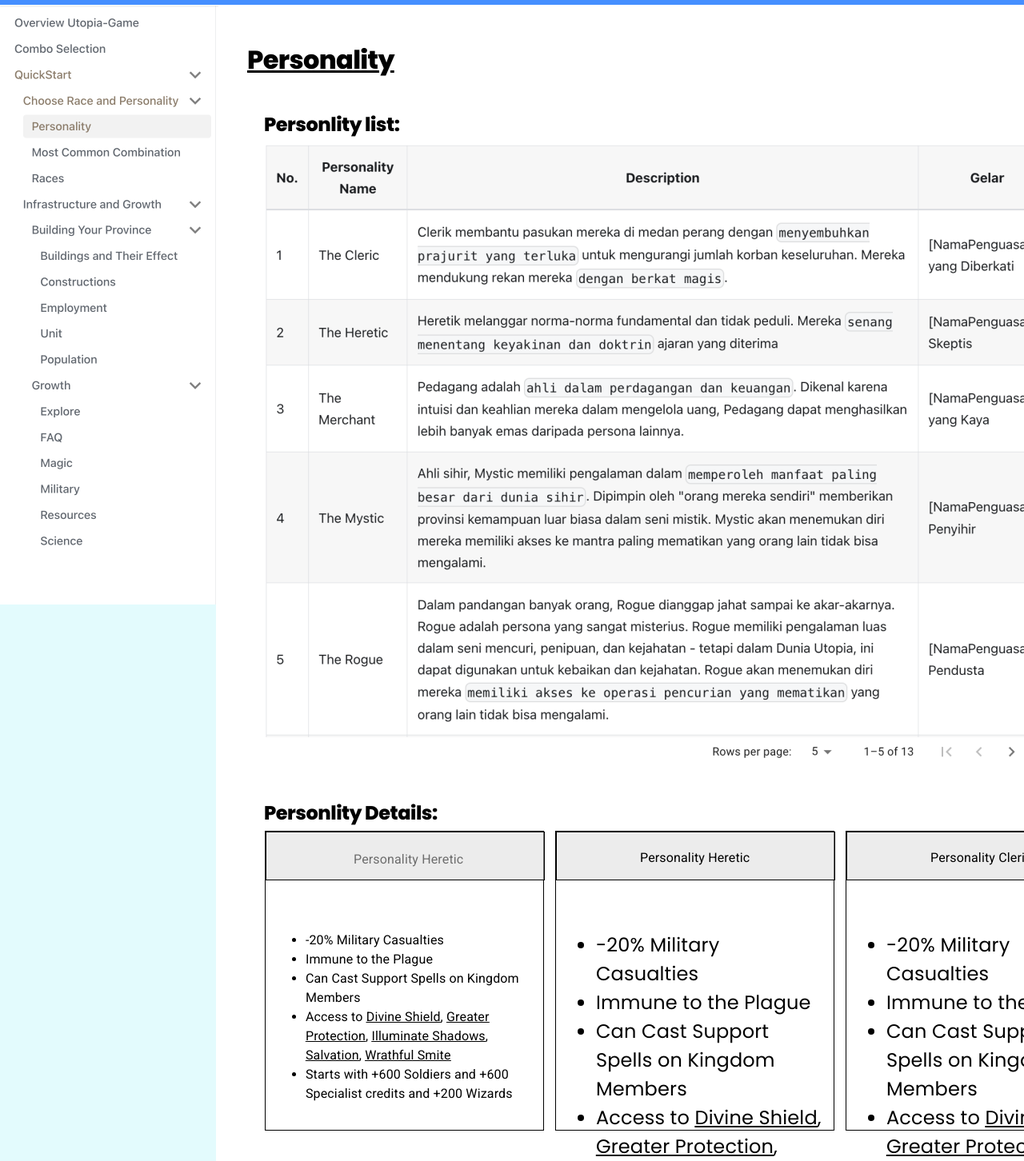
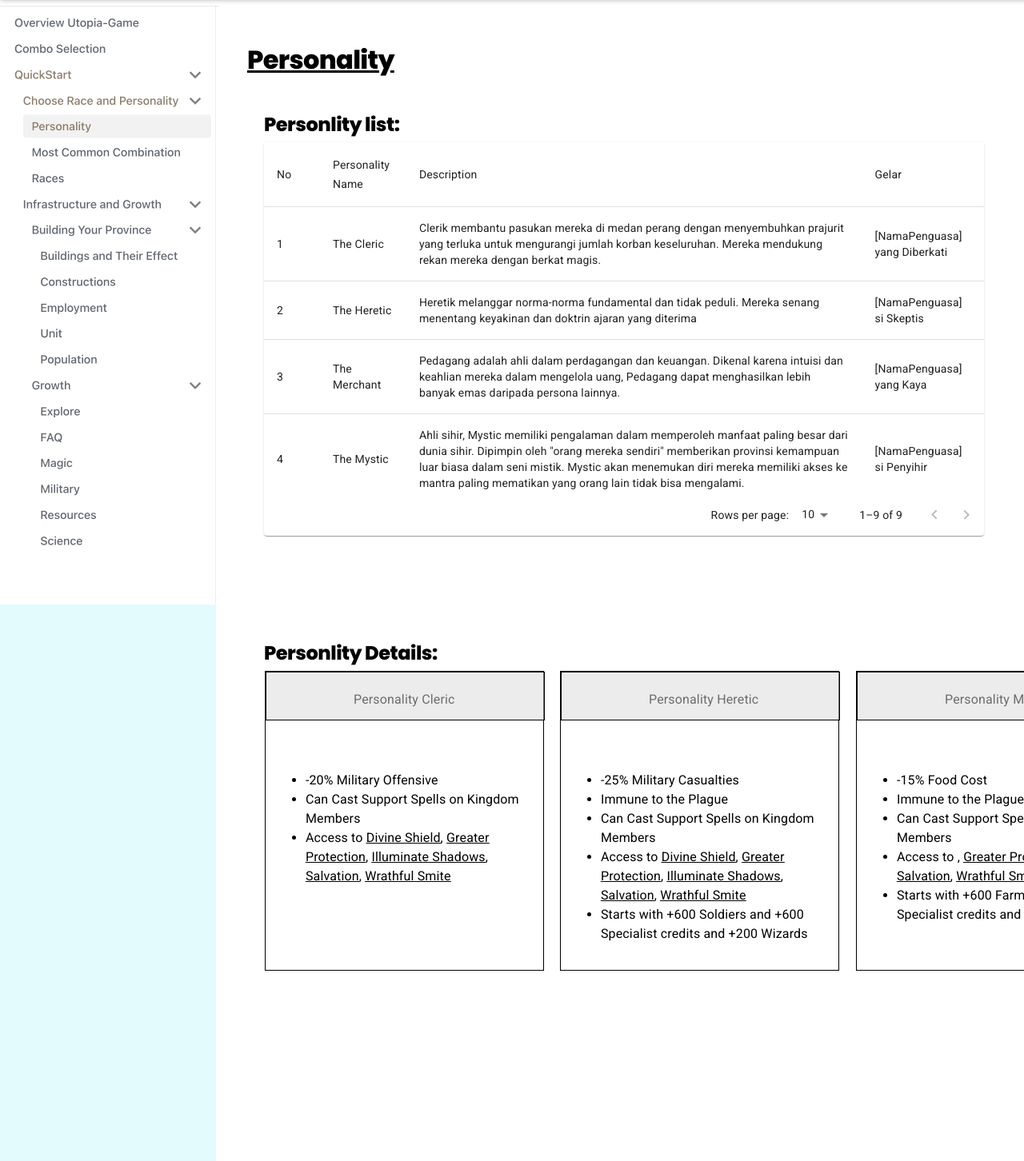
Before and after one commit to mhanifpr/TA-Proposed-design, a React (Create React App) app: page /pages-list in a window 1280 px wide. Shown: the part 67-1519 px from the top of the page at 80% size. Built offline with nearby package versions, Linux system fonts and the light colour scheme.

Commit message:
update Guide & list

```diff
--- a/src/pages/HorizontalStepper.tsx
+++ b/src/pages/HorizontalStepper.tsx
@@ -7,9 +7,9 @@ import Button from "@mui/material/Button";
 import Typography from "@mui/material/Typography";
 
 const steps = [
-  "Select campaign settings",
-  "Create an ad group",
-  "Create an ad",
+  "Buat Akun",
+  "Baca dan Ikuti Tutorial Wiki",
+  "Pilih Ras Dan Personality",
 ];
 
 export default function HorizontalLinearStepper() {
@@ -84,7 +84,7 @@ export default function HorizontalLinearStepper() {
       {activeStep === steps.length ? (
         <React.Fragment>
           <Typography sx={{ mt: 2, mb: 1 }}>
-            All steps completed - you&apos;re finished
+            Tahap Awal Selesai - Selamat Bermain!
           </Typography>
           <Box sx={{ display: "flex", flexDirection: "row", pt: 2 }}>
             <Box sx={{ flex: "1 1 auto" }} />
--- a/src/pages/PagesList.tsx
+++ b/src/pages/PagesList.tsx
@@ -1,5 +1,7 @@
 import { FunctionComponent, useCallback } from "react";
 import { Link, useNavigate } from "react-router-dom";
+import StickyHeadTable from "./Tabelfunc";
+import SearchAppBar from "./Searchbar";
 
 const PagesList: FunctionComponent = () => {
   const navigate = useNavigate();
@@ -12,16 +14,17 @@ const PagesList: FunctionComponent = () => {
     <div className="relative bg-white w-full h-[1519px] overflow-hidden text-left text-5xl text-black font-poppins">
       <div className="absolute top-[73px] left-[0px] bg-lightcyan w-[270px] h-[1446px]" />
       <Link
-        className="cursor-pointer [text-decoration:none] absolute top-[0px] left-[1360px] bg-peru w-20 h-[73px]"
+        className="cursor-pointer [text-decoration:none] absolute top-[0px] left-[1360px] bg-peru w-20 h-[65px]"
         to="/"
         onClick={onHomeButtonClick}
       >
         <img
-          className="absolute top-[6px] left-[10px] w-[60px] h-[60px] overflow-hidden"
+          className="absolute top-[4px] left-[10px] w-[60px] h-[60px] overflow-hidden"
           alt=""
           src="/bxhome5.svg"
         />
       </Link>
+
       <div className="absolute top-[129px] left-[309px] text-13xl [text-decoration:underline] tracking-[-0.02em] leading-[25px] font-semibold">
         Personality
       </div>
@@ -33,11 +36,14 @@ const PagesList: FunctionComponent = () => {
       <div className="absolute top-[210px] left-[330px] tracking-[-0.02em] leading-[25px] font-semibold">
         Personlity list:
       </div>
-      <div className="absolute top-[1071px] left-[330px] tracking-[-0.02em] leading-[25px] font-semibold">
+      <div className="absolute top-[871px] left-[330px] tracking-[-0.02em] leading-[25px] font-semibold">
         Personlity Details:
       </div>
-      <div className="absolute top-[0px] left-[0px] bg-dodgerblue w-[1360px] h-[73px]" />
-      <div className="absolute top-[5px] left-[247px] flex flex-row py-2.5 px-0 items-start justify-start text-xl text-white">
+      {/* <div className="absolute top-[0px] left-[0px] bg-dodgerblue w-[1360px] h-[73px]" /> */}
+      <div className="absolute top-[0px] left-[0px] w-[1360px] h-73 bg-gray text-center border-1 ">
+        <SearchAppBar />
+      </div>
+      {/* <div className="absolute top-[5px] left-[247px] flex flex-row py-2.5 px-0 items-start justify-start text-xl text-white">
         <div className="relative leading-[48px] font-black">Tutorial</div>
       </div>
       <div className="absolute top-[5px] left-[143px] flex flex-row py-2.5 px-0 items-start justify-start text-xl text-white">
@@ -52,27 +58,90 @@ const PagesList: FunctionComponent = () => {
         className="absolute top-[10px] left-[1292px] w-[54px] h-[54px] overflow-hidden"
         alt=""
         src="/materialsymbolssearch1.svg"
-      />
+      /> */}
       <div className="absolute top-[245px] left-[330px] w-[993px] h-[783px]">
-        <img
+        {/* <img
           className="absolute top-[0px] left-[0px] w-[993px] h-[744px] object-cover"
           alt=""
           src="/screen-shot-20230614-at-1849-1@2x.png"
-        />
-        <img
+        /> */}
+        {/* <img
           className="absolute top-[744px] left-[539px] w-[454px] h-[39px] object-cover"
           alt=""
           src="/screen-shot-20230614-at-1850-1@2x.png"
-        />
+        /> */}
+          <div className="absolute top-[0px] left-[0px] w-[900px] h-[160px]"><StickyHeadTable/></div>
       </div>
-      <div className="absolute top-[1106px] left-[331px] bg-white box-border w-[349px] h-[375px] text-base font-roboto border-[1px] border-solid border-black">
+      <div className="absolute top-[906px] left-[331px] bg-white box-border w-[349px] h-[375px] text-base font-roboto border-[1px] border-solid border-black">
+        <div className="absolute top-[23px] left-[calc(50%_-_63.5px)] tracking-[0.15px] leading-[150%]">
+          Personality Cleric
+        </div>
+        <div className="absolute top-[0px] left-[0px] bg-gainsboro-300 box-border w-[349px] h-[61px] border-[1px] border-solid border-black" />
+        <div className="absolute top-[123.66px] left-[30.91px] text-[inherit] tracking-[0.15px] leading-[150%] font-inherit inline-block w-[303.13px] h-[187.99px]">
+          <ul className="m-0 pl-[19px]">
+            <li className="mb-0">-20% Military Offensive</li>
+            <li className="mb-0">Can Cast Support Spells on Kingdom Members</li>
+            <li className="mb-0">
+              {`Access to `}
+              <a
+                className="text-[inherit]"
+                href="http://wiki.utopia-game.com/index.php?title=Mystics#Divine_Shield"
+                target="_blank"
+              >
+                <span className="[text-decoration:underline]">
+                  Divine Shield
+                </span>
+              </a>
+              {`, `}
+              <a
+                className="text-[inherit]"
+                href="http://wiki.utopia-game.com/index.php?title=Mystics#Greater_Protection"
+                target="_blank"
+              >
+                <span className="[text-decoration:underline]">
+                  Greater Protection
+                </span>
+              </a>
+              {`, `}
+              <a
+                className="text-[inherit]"
+                href="http://wiki.utopia-game.com/index.php?title=Mystics#Illuminate_Shadows"
+                target="_blank"
+              >
+                <span className="[text-decoration:underline]">
+                  Illuminate Shadows
+                </span>
+              </a>
+              {`, `}
+              <a
+                className="text-[inherit]"
+                href="http://wiki.utopia-game.com/index.php?title=Mystics#Salvation"
+                target="_blank"
+              >
+                <span className="[text-decoration:underline]">Salvation</span>
+              </a>
+              {`, `}
+              <a
+                className="text-[inherit]"
+                href="http://wiki.utopia-game.com/index.php?title=Mystics#Wrathful_Smite"
+                target="_blank"
+              >
+                <span className="[text-decoration:underline]">
+                  Wrathful Smite
+                </span>
+              </a>
+            </li>
+          </ul>
+        </div>
+      </div>
+      <div className="absolute top-[906px] left-[700px] bg-white box-border w-[349px] h-[375px] text-base font-roboto border-[1px] border-solid border-black">
         <div className="absolute top-[23px] left-[calc(50%_-_63.5px)] tracking-[0.15px] leading-[150%]">
           Personality Heretic
         </div>
         <div className="absolute top-[0px] left-[0px] bg-gainsboro-300 box-border w-[349px] h-[61px] border-[1px] border-solid border-black" />
         <div className="absolute top-[123.66px] left-[30.91px] text-[inherit] tracking-[0.15px] leading-[150%] font-inherit inline-block w-[303.13px] h-[187.99px]">
           <ul className="m-0 pl-[19px]">
-            <li className="mb-0">-20% Military Casualties</li>
+            <li className="mb-0">-25% Military Casualties</li>
             <li className="mb-0">Immune to the Plague</li>
             <li className="mb-0">Can Cast Support Spells on Kingdom Members</li>
             <li className="mb-0">
@@ -132,24 +201,19 @@ const PagesList: FunctionComponent = () => {
           </ul>
         </div>
       </div>
-      <div className="absolute top-[1106px] left-[694px] bg-white box-border w-[349px] h-[375px] text-[inherit] font-inherit border-[1px] border-solid border-black">
+      <div className="absolute top-[906px] left-[1070px] bg-white box-border w-[349px] h-[375px] text-base font-roboto border-[1px] border-solid border-black">
+        <div className="absolute top-[23px] left-[calc(50%_-_63.5px)] tracking-[0.15px] leading-[150%]">
+          Personality Merchant
+        </div>
         <div className="absolute top-[0px] left-[0px] bg-gainsboro-300 box-border w-[349px] h-[61px] border-[1px] border-solid border-black" />
-        <div className="absolute top-[123.66px] left-[30.91px] tracking-[0.15px] leading-[150%] inline-block w-[303.13px] h-[187.99px]">
+        <div className="absolute top-[123.66px] left-[30.91px] text-[inherit] tracking-[0.15px] leading-[150%] font-inherit inline-block w-[303.13px] h-[187.99px]">
           <ul className="m-0 pl-[19px]">
-            <li className="mb-0">-20% Military Casualties</li>
+            <li className="mb-0">-15% Food Cost</li>
             <li className="mb-0">Immune to the Plague</li>
             <li className="mb-0">Can Cast Support Spells on Kingdom Members</li>
             <li className="mb-0">
               {`Access to `}
-              <a
-                className="text-[inherit]"
-                href="http://wiki.utopia-game.com/index.php?title=Mystics#Divine_Shield"
-                target="_blank"
-              >
-                <span className="[text-decoration:underline]">
-                  Divine Shield
-                </span>
-              </a>
+
               {`, `}
               <a
                 className="text-[inherit]"
@@ -161,15 +225,7 @@ const PagesList: FunctionComponent = () => {
                 </span>
               </a>
               {`, `}
-              <a
-                className="text-[inherit]"
-                href="http://wiki.utopia-game.com/index.php?title=Mystics#Illuminate_Shadows"
-                target="_blank"
-              >
-                <span className="[text-decoration:underline]">
-                  Illuminate Shadows
-                </span>
-              </a>
+
               {`, `}
               <a
                 className="text-[inherit]"
@@ -190,80 +246,10 @@ const PagesList: FunctionComponent = () => {
               </a>
             </li>
             <li>
-              Starts with +600 Soldiers and +600 Specialist credits and +200
+              Starts with +600 Farmer and +600 Specialist credits and +200
               Wizards
             </li>
           </ul>
-        </div>
-        <div className="absolute top-[21px] left-[calc(50%_-_68.5px)] text-base tracking-[0.15px] leading-[150%] font-roboto">
-          Personality Heretic
-        </div>
-      </div>
-      <div className="absolute top-[1106px] left-[1057px] bg-white box-border w-[349px] h-[375px] text-[inherit] font-inherit border-[1px] border-solid border-black">
-        <div className="absolute top-[0px] left-[0px] bg-gainsboro-300 box-border w-[349px] h-[61px] border-[1px] border-solid border-black" />
-        <div className="absolute top-[123.66px] left-[30.91px] tracking-[0.15px] leading-[150%] inline-block w-[303.13px] h-[187.99px]">
-          <ul className="m-0 pl-[19px]">
-            <li className="mb-0">-20% Military Casualties</li>
-            <li className="mb-0">Immune to the Plague</li>
-            <li className="mb-0">Can Cast Support Spells on Kingdom Members</li>
-            <li className="mb-0">
-              {`Access to `}
-              <a
-                className="text-[inherit]"
-                href="http://wiki.utopia-game.com/index.php?title=Mystics#Divine_Shield"
-                target="_blank"
-              >
-                <span className="[text-decoration:underline]">
-                  Divine Shield
-                </span>
-              </a>
-              {`, `}
-              <a
-                className="text-[inherit]"
-                href="http://wiki.utopia-game.com/index.php?title=Mystics#Greater_Protection"
-                target="_blank"
-              >
-                <span className="[text-decoration:underline]">
-                  Greater Protection
-                </span>
-              </a>
-              {`, `}
-              <a
-                className="text-[inherit]"
-                href="http://wiki.utopia-game.com/index.php?title=Mystics#Illuminate_Shadows"
-                target="_blank"
-              >
-                <span className="[text-decoration:underline]">
-                  Illuminate Shadows
-                </span>
-              </a>
-              {`, `}
-              <a
-                className="text-[inherit]"
-                href="http://wiki.utopia-game.com/index.php?title=Mystics#Salvation"
-                target="_blank"
-              >
-                <span className="[text-decoration:underline]">Salvation</span>
-              </a>
-              {`, `}
-              <a
-                className="text-[inherit]"
-                href="http://wiki.utopia-game.com/index.php?title=Mystics#Wrathful_Smite"
-                target="_blank"
-              >
-                <span className="[text-decoration:underline]">
-                  Wrathful Smite
-                </span>
-              </a>
-            </li>
-            <li>
-              Starts with +600 Soldiers and +600 Specialist credits and +200
-              Wizards
-            </li>
-          </ul>
-        </div>
-        <div className="absolute top-[21px] left-[calc(50%_-_68.5px)] text-base tracking-[0.15px] leading-[150%] font-roboto">
-          Personality Cleric
         </div>
       </div>
     </div>
--- a/src/pages/StepText.tsx
+++ b/src/pages/StepText.tsx
@@ -10,22 +10,19 @@ import KeyboardArrowRight from "@mui/icons-material/KeyboardArrowRight";
 
 const steps = [
   {
-    label: "Select campaign settings",
-    description: `For each ad campaign that you create, you can control how much
-              you're willing to spend on clicks and conversions, which networks
-              and geographical locations you want your ads to show on, and more.`,
+    label: "Build Your Buildings",
+    description: `Bangunlah bangunan untuk meningkatkan ekonomi kerajaanmu! Baca lah
+    detail kelebihan dan kekurangan setiap bangunan.`,
   },
   {
-    label: "Create an ad group",
+    label: "Increase The Army",
     description:
-      "An ad group contains one or more ads which target a shared set of keywords.",
+      "bangun pertahanan kerajaanmu dengan meningkatkan pasukan. Pasukan dapat ditingkatkan dengan membuat bangunan Military Barracks dan lainnya.",
   },
   {
-    label: "Create an ad",
-    description: `Try out different ad text to see what brings in the most customers,
-              and learn how to enhance your ads using features like ad extensions.
-              If you run into any problems with your ads, find out how to tell if
-              they're running and how to resolve approval issues.`,
+    label: "Expand Your Land",
+    description: `Kembangkan kerajaanmu dengan memperluas lahan. Lahan dapat beratambah dengan melakukan eksplorasi atau menyerang kerajaan lain.
+    Baca dan teliti lebih seksama dan susun strategimu!`,
   },
 ];
 
@@ -54,7 +51,7 @@ export default function TextMobileStepper() {
           pl: 2,
           bgcolor: "background.default",
         }}
-        className={"bg-gray-400"}
+        className={"bg-gray-300"}
       >
         <Typography>{steps[activeStep].label}</Typography>
       </Paper>
@@ -66,7 +63,7 @@ export default function TextMobileStepper() {
         steps={maxSteps}
         position="static"
         activeStep={activeStep}
-        className={"bg-gray-400"}
+        className={"bg-gray-300"}
         nextButton={
           <Button
             size="small"
--- a/src/pages/Tabelfunc.tsx
+++ b/src/pages/Tabelfunc.tsx
@@ -9,7 +9,7 @@ import TablePagination from '@mui/material/TablePagination';
 import TableRow from '@mui/material/TableRow';
 
 interface Column {
-  id: 'name' | 'code' | 'population' | 'size' | 'density';
+  id: 'no' | 'name' | 'description' | 'gelar';
   label: string;
   minWidth?: number;
   align?: 'right';
@@ -17,65 +17,51 @@ interface Column {
 }
 
 const columns: readonly Column[] = [
-  { id: 'name', label: 'Name', minWidth: 170 },
-  { id: 'code', label: 'ISO\u00a0Code', minWidth: 100 },
+  { id: 'no', label: 'No', minWidth: 70 },
+  { id: 'name', label: 'Personality Name', minWidth: 100 },
   {
-    id: 'population',
-    label: 'Population',
-    minWidth: 170,
-    align: 'right',
-    format: (value: number) => value.toLocaleString('en-US'),
+    id: 'description',
+    label: 'Description',
+    minWidth: 300,
+
+
   },
   {
-    id: 'size',
-    label: 'Size\u00a0(km\u00b2)',
-    minWidth: 170,
-    align: 'right',
-    format: (value: number) => value.toLocaleString('en-US'),
+    id: 'gelar',
+    label: 'Gelar',
+    minWidth: 100,
   },
-  {
-    id: 'density',
-    label: 'Density',
-    minWidth: 170,
-    align: 'right',
-    format: (value: number) => value.toFixed(2),
-  },
+
 ];
 
 interface Data {
+  no: number;
   name: string;
-  code: string;
-  population: number;
-  size: number;
-  density: number;
+  description: string;
+  gelar: string;
+
 }
 
 function createData(
+  no: number,
   name: string,
-  code: string,
-  population: number,
-  size: number,
-): Data {
-  const density = population / size;
-  return { name, code, population, size, density };
+  description: string,
+  gelar: string,
+  ): Data {
+  return { no, name, description, gelar };
 }
 
 const rows = [
-  createData('India', 'IN', 1324171354, 3287263),
-  createData('China', 'CN', 1403500365, 9596961),
-  createData('Italy', 'IT', 60483973, 301340),
-  createData('United States', 'US', 327167434, 9833520),
-  createData('Canada', 'CA', 37602103, 9984670),
-  createData('Australia', 'AU', 25475400, 7692024),
-  createData('Germany', 'DE', 83019200, 357578),
-  createData('Ireland', 'IE', 4857000, 70273),
-  createData('Mexico', 'MX', 126577691, 1972550),
-  createData('Japan', 'JP', 126317000, 377973),
-  createData('France', 'FR', 67022000, 640679),
-  createData('United Kingdom', 'GB', 67545757, 242495),
-  createData('Russia', 'RU', 146793744, 17098246),
-  createData('Nigeria', 'NG', 200962417, 923768),
-  createData('Brazil', 'BR', 210147125, 8515767),
+  createData(1, 'The Cleric	', 'Clerik membantu pasukan mereka di medan perang dengan menyembuhkan prajurit yang terluka untuk mengurangi jumlah korban keseluruhan. Mereka mendukung rekan mereka dengan berkat magis.', '[NamaPenguasa] yang Diberkati'),
+  createData(2, 'The Heretic', 'Heretik melanggar norma-norma fundamental dan tidak peduli. Mereka senang menentang keyakinan dan doktrin ajaran yang diterima', '[NamaPenguasa] si Skeptis'),
+  createData(3, 'The Merchant', 'Pedagang adalah ahli dalam perdagangan dan keuangan. Dikenal karena intuisi dan keahlian mereka dalam mengelola uang, Pedagang dapat menghasilkan lebih banyak emas daripada persona lainnya.', '[NamaPenguasa] yang Kaya'),
+  createData(4, 'The Mystic	', 'Ahli sihir, Mystic memiliki pengalaman dalam memperoleh manfaat paling besar dari dunia sihir. Dipimpin oleh "orang mereka sendiri" memberikan provinsi kemampuan luar biasa dalam seni mistik. Mystic akan menemukan diri mereka memiliki akses ke mantra paling mematikan yang orang lain tidak bisa mengalami.	', '[NamaPenguasa] si Penyihir'),
+  createData(5, 'The Rogue	', 'Dalam pandangan banyak orang, Rogue dianggap jahat sampai ke akar-akarnya. Rogue adalah persona yang sangat misterius. Rogue memiliki pengalaman luas dalam seni mencuri, penipuan, dan kejahatan - tetapi dalam Dunia Utopia, ini dapat digunakan untuk kebaikan dan kejahatan. Rogue akan menemukan diri mereka memiliki akses ke operasi pencurian yang mematikan yang orang lain tidak bisa mengalami.', '[NamaPenguasa] si Pendusta'),
+  createData(6, 'The Sage	', 'Sage memiliki kebijaksanaan dari masa ke masa dan pengetahuan tak terbatas. Memahami begitu banyak tentang kehidupan, dunia, dan sejarah, Sage dapat memberikan bimbingan unik di dunia yang terdiri dari begitu banyak bidang yang berbeda. Provinsi yang dipimpin oleh Sage akan menemukan diri mereka lebih efisien dalam bidang Seni dan Ilmu Pengetahuan.', '[NamaPenguasa] yang Bijak'),
+  createData(7, 'The Tactician	', 'Fokus Tactician adalah pada sisi strategis perang, memungkinkan gerakan pasukan yang cepat dan akurat. Kepemimpinan adalah hadiahnya sendiri dan kelicikan Tactician memberikan Anda kemampuan unik untuk menggunakan keuntungan strategis mereka untuk mengumpulkan informasi.', '[NamaPenguasa] yang Licik'),
+  createData(8, 'The War Hero	', 'Para pemimpin militer besar, War Heroes adalah di antara komandan terbaik di Utopia. Latar belakang perang dan warisan kepahlawanan menciptakan aura legitimasi di sekitar setiap pemimpin. War Hero mendapatkan penghormatan besar untuk posisinya.', '[NamaPenguasa] sang Pahlawan'),
+  createData(9, 'The Warrior', 'Agresif, kuat, dan tegas adalah semua kata sifat yang terlintas dalam pikiran saat menggambarkan Warrior. Kepemimpinan melalui kekuatan militer adalah inti dari menjadi seorang Warrior.	', '[NamaPenguasa] sang Prajurit'),
+
 ];
 
 export default function StickyHeadTable() {
@@ -113,7 +99,7 @@ export default function StickyHeadTable() {
               .slice(page * rowsPerPage, page * rowsPerPage + rowsPerPage)
               .map((row) => {
                 return (
-                  <TableRow hover role="checkbox" tabIndex={-1} key={row.code}>
+                  <TableRow hover role="checkbox" tabIndex={-1} key={row.name}>
                     {columns.map((column) => {
                       const value = row[column.id];
                       return (
@@ -131,7 +117,7 @@ export default function StickyHeadTable() {
         </Table>
       </TableContainer>
       <TablePagination
-        rowsPerPageOptions={[10, 25, 100]}
+        rowsPerPageOptions={[5, 10, 20]}
         component="div"
         count={rows.length}
         rowsPerPage={rowsPerPage}
```
Also changed, not shown: src/pages/PagesGuide.tsx (+29 -11 lines).
